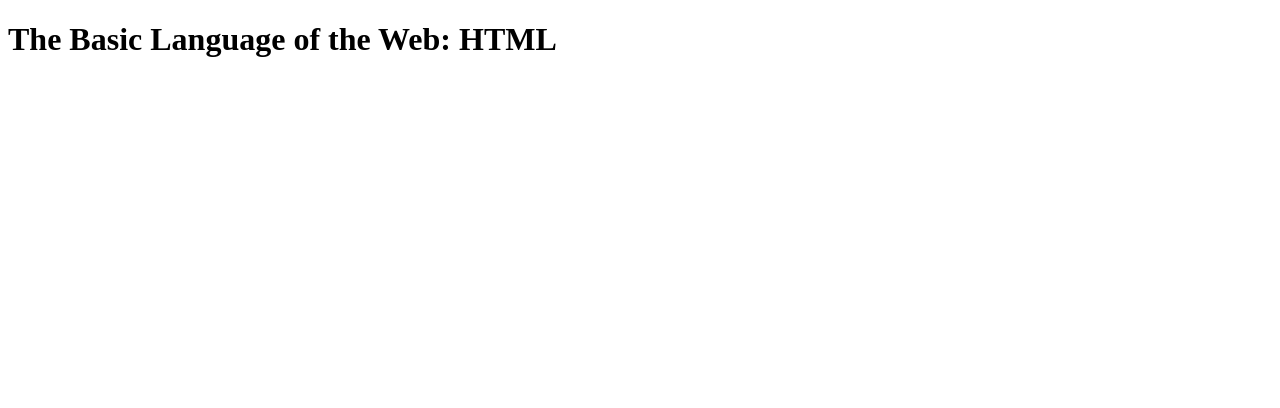
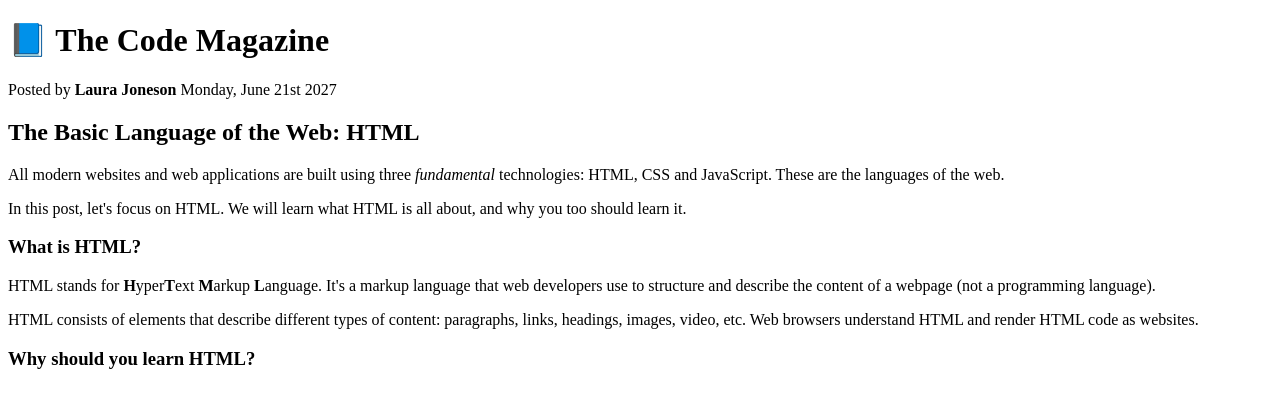
Before and after one commit to sercanyondem/html-css, a plain HTML site: page 02-HTML-Fundamentals/index.html in a window 1280 px wide. Drawn offline with Linux system fonts and the light colour scheme.

Commit message:
html h tags

```diff
--- a/02-HTML-Fundamentals/index.html
+++ b/02-HTML-Fundamentals/index.html
@@ -5,6 +5,40 @@
   </head>
 
   <body>
+    <!--
     <h1>The Basic Language of the Web: HTML</h1>
+    <h2>The Basic Language of the Web: HTML</h2>
+    <h3>The Basic Language of the Web: HTML</h3>
+    <h4>The Basic Language of the Web: HTML</h4>
+    <h5>The Basic Language of the Web: HTML</h5>
+    <h6>The Basic Language of the Web: HTML</h6>
+     -->
+
+    <h1>📘 The Code Magazine</h1>
+    <p>Posted by <strong>Laura Joneson</strong> Monday, June 21st 2027</p>
+    <h2>The Basic Language of the Web: HTML</h2>
+    <p>
+      All modern websites and web applications are built using three
+      <em>fundamental</em>
+      technologies: HTML, CSS and JavaScript. These are the languages of the
+      web.
+    </p>
+    <p>
+      In this post, let's focus on HTML. We will learn what HTML is all about,
+      and why you too should learn it.
+    </p>
+    <h3>What is HTML?</h3>
+    <p>
+      HTML stands for <strong>H</strong>yper<strong>T</strong>ext
+      <strong>M</strong>arkup <strong>L</strong>anguage. It's a markup language
+      that web developers use to structure and describe the content of a webpage
+      (not a programming language).
+    </p>
+    <p>
+      HTML consists of elements that describe different types of content:
+      paragraphs, links, headings, images, video, etc. Web browsers understand
+      HTML and render HTML code as websites.
+    </p>
+    <h3>Why should you learn HTML?</h3>
   </body>
 </html>
```
